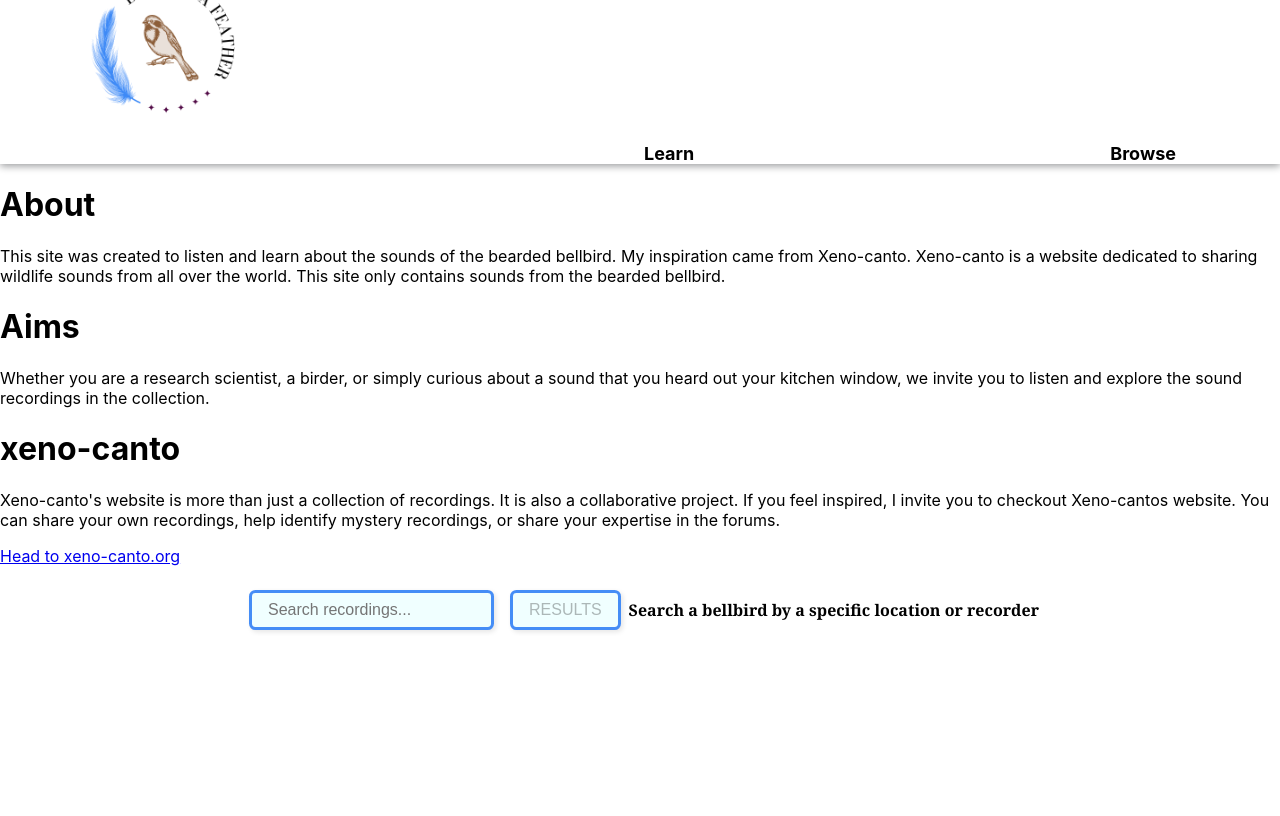
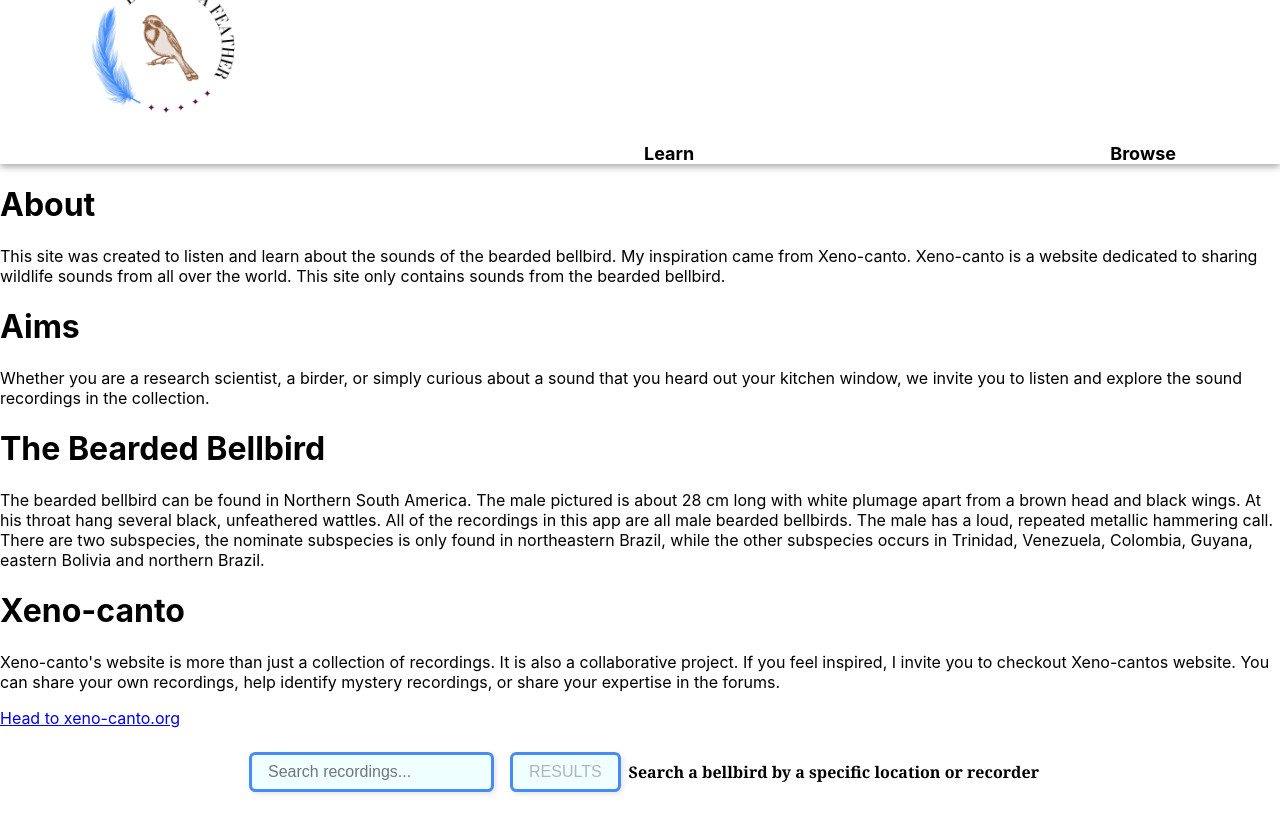
Before and after one commit to Mlberry0205/Birds-Of-a-Feather, a React (Create React App) app: page /Learn in a window 1280 px wide. Built offline with nearby package versions, Linux system fonts and the light colour scheme; no server answers.

Commit message:
Add info on bird

```diff
--- a/src/components/Learn/Learn.js
+++ b/src/components/Learn/Learn.js
@@ -10,7 +10,9 @@ const Learn = () => {
       <p>This site was created to listen and learn about the sounds of the bearded bellbird.  My inspiration came from Xeno-canto.  Xeno-canto is a website dedicated to sharing wildlife sounds from all over the world. This site  only contains sounds from the bearded bellbird.
       <h1>Aims</h1>
       Whether you are a research scientist, a birder, or simply curious about a sound that you heard out your kitchen window, we invite you to listen and explore the sound recordings in the collection.
-      <h1>xeno-canto</h1>
+       <h1>The Bearded Bellbird</h1>
+     The bearded bellbird can be found in Northern South America. The male pictured is about 28 cm long with white plumage apart from a brown head and black wings. At his throat hang several black, unfeathered wattles. All of the recordings in this app are all male bearded bellbirds. The male has a loud, repeated metallic hammering call. There are two subspecies, the nominate subspecies is only found in northeastern Brazil, while the other subspecies occurs in Trinidad, Venezuela, Colombia, Guyana, eastern Bolivia and northern Brazil.
+      <h1>Xeno-canto</h1>
       Xeno-canto's website is more than just a collection of recordings. It is also a collaborative project.  If you feel inspired, I invite you to checkout Xeno-cantos website.  You can share your own recordings, help identify mystery recordings, or share your expertise in the forums.</p>
        <a href={`https://xeno-canto.org/`}>Head to xeno-canto.org</a>
       {/* <img className='about-bird-image' src={birdPhoto} alt={'male bearded bell'}/> */}
```
